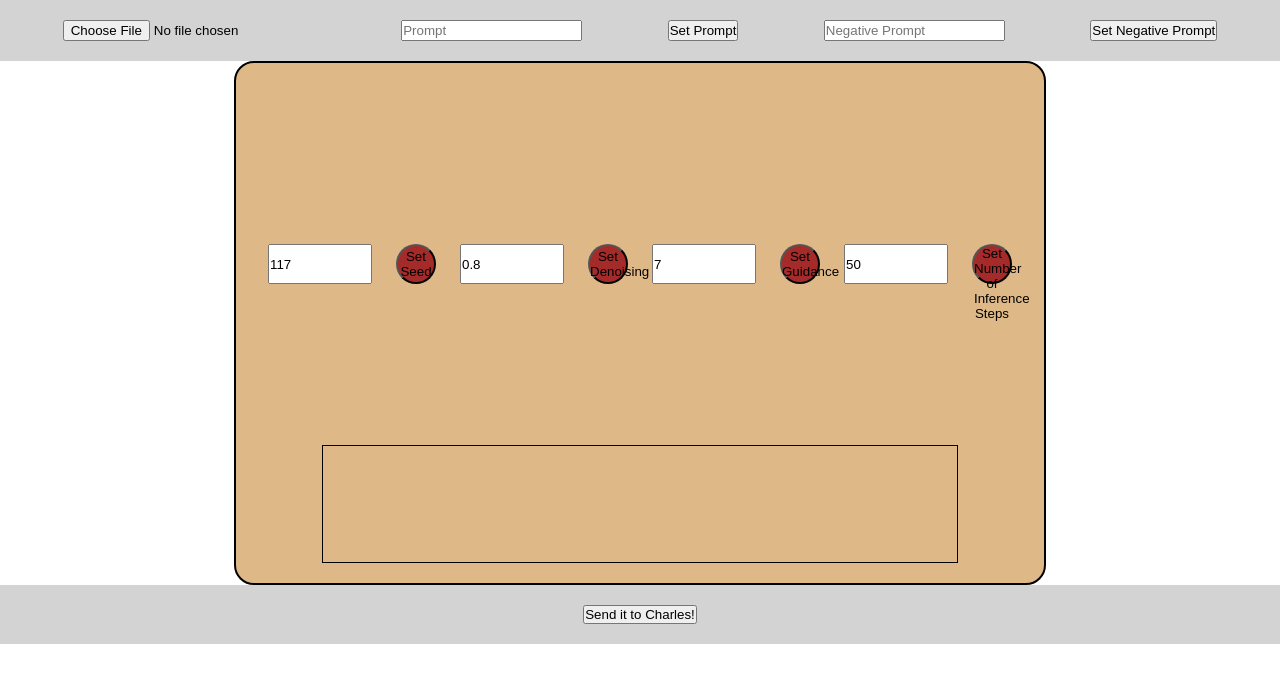
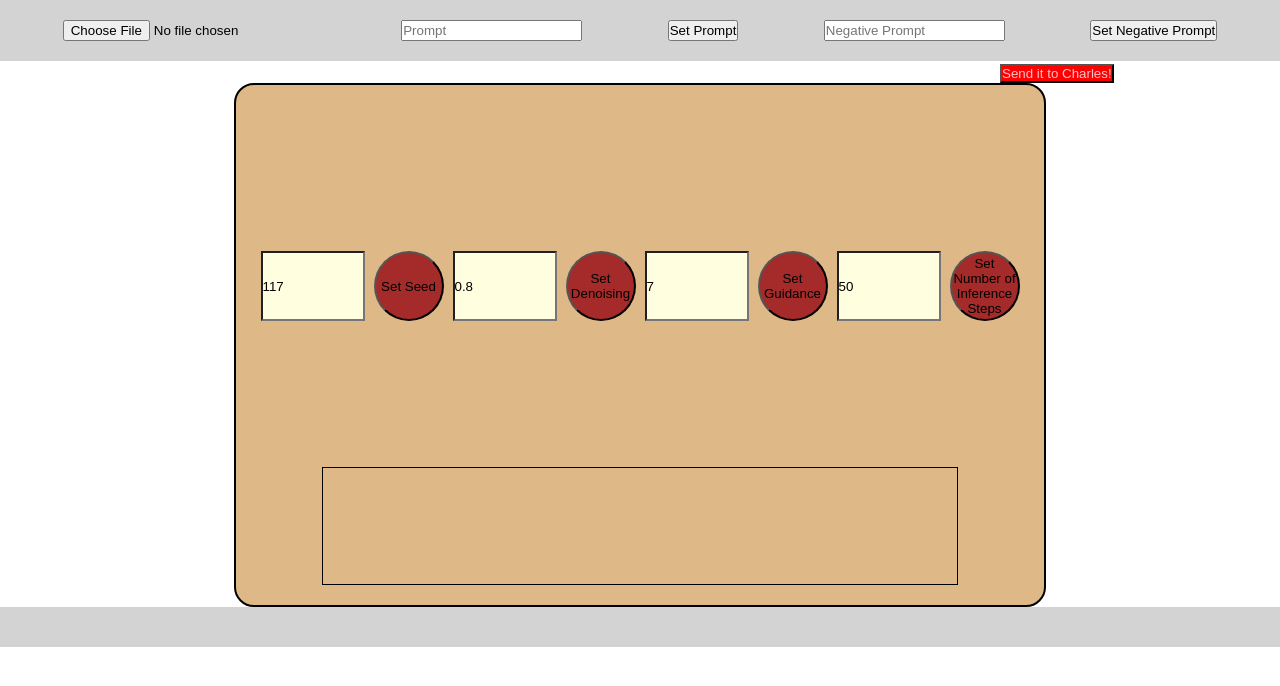
Before and after one commit to charlesfrye/riff, a website: page index.html in a window 1280 px wide. Drawn offline with Linux system fonts and the light colour scheme.

Commit message:
edits button size and locations

```diff
--- a/app.js
+++ b/app.js
@@ -42,7 +42,7 @@ function validateInferenceInput() {
   return true;
 }
 document.addEventListener("DOMContentLoaded", () => {
-  const button = document.querySelector("button");
+  const button = document.querySelector("send-to-charles-button");
   const body = document.querySelector("body");
   const audioFileInput = document.querySelector("#audio-file-input");
   document.querySelector("#set-prompt-button").addEventListener("click", () => {
@@ -75,7 +75,7 @@ document.addEventListener("DOMContentLoaded", () => {
     body.appendChild(audioElement);
   }
 
-  button.addEventListener("click", runInference);
+  button.addEventListener("click", runInference());
 
   audioFileInput.addEventListener("change", (event) => {
     inferenceInput.setInitAudio(event.target.files[0]);
--- a/index.html
+++ b/index.html
@@ -18,6 +18,8 @@
       />
       <button id="set-negative-prompt-button">Set Negative Prompt</button>
     </div>
+    <button id="send-to-charles-button">Send it to Charles!</button>
+
     <div class="radio-container">
       <div id="waveform"></div>
       <div class="dial-container">
@@ -51,8 +53,6 @@
       </div>
       <div class="prompt-display"></div>
     </div>
-    <div class="bottom-section">
-      <button>Send it to Charles!</button>
-    </div>
+    <div class="bottom-section"></div>
   </body>
 </html>
--- a/style.css
+++ b/style.css
@@ -8,7 +8,7 @@ body {
 }
 
 .error-input {
-  border: 1px solid red;
+  border: 5px solid red;
   background-color: lightpink;
 }
 
@@ -24,6 +24,7 @@ body {
   flex-direction: column;
   align-items: center;
   justify-content: space-between;
+  position: relative;
   margin: auto;
   width: 60%;
   height: 60vh;
@@ -31,6 +32,12 @@ body {
   border-radius: 20px;
   background-color: burlywood;
   padding: 20px;
+}
+
+#send-to-charles-button {
+  background-color: red;
+  color: pink;
+  margin-left: 1000px;
 }
 
 .dial-container {
@@ -41,12 +48,13 @@ body {
 
 .dial-container input {
   width: 100px;
+  background-color: lightyellow;
 }
 
 .dial-container button {
   border-radius: 50%;
-  width: 40px;
-  height: 40px;
+  width: 70px;
+  height: 70px;
   background-color: brown;
 }
 
```
